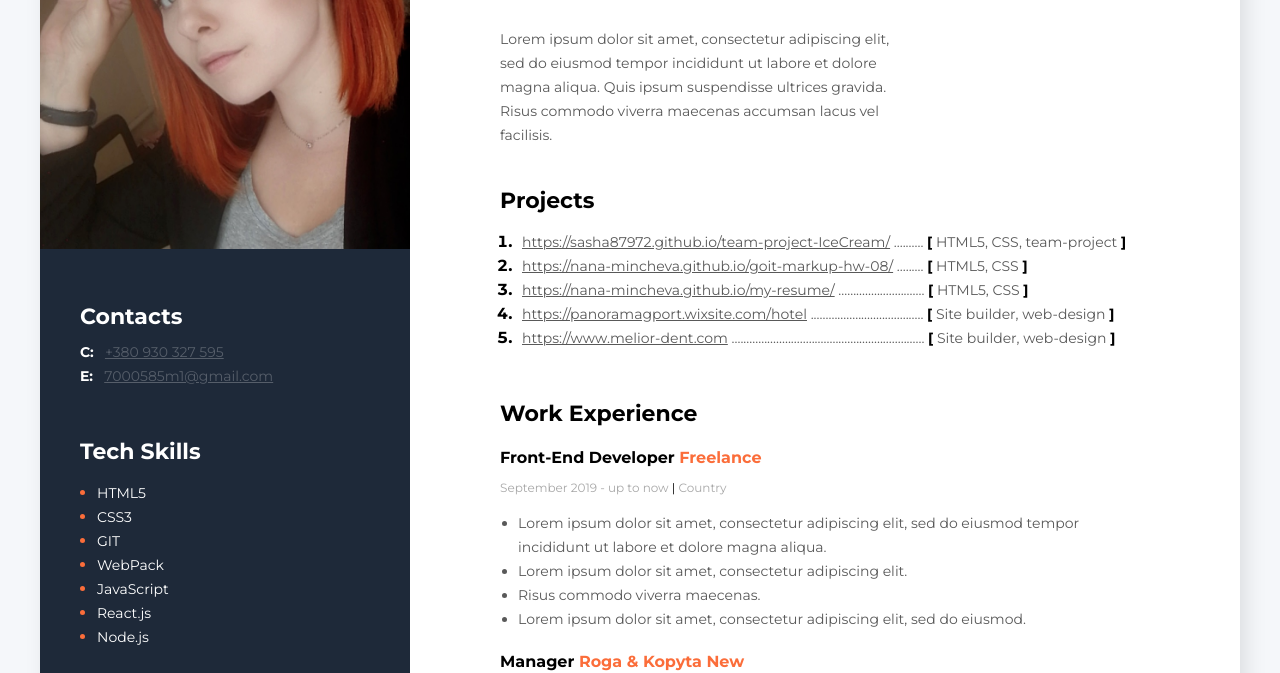
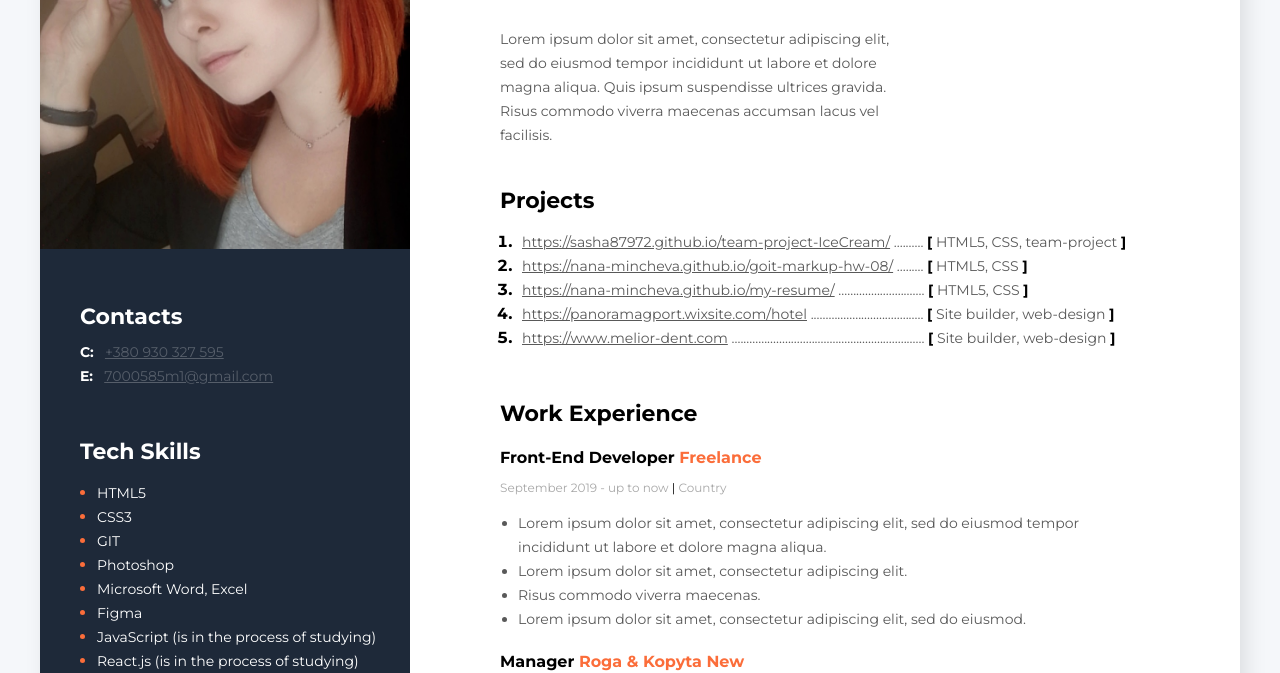
Before and after one commit to nana-mincheva/my-resume, a plain HTML site: page index.html in a window 1280 px wide. Shown: the part 282-955 px from the top of the page. Drawn offline with Linux system fonts and the light colour scheme.

Commit message:
add skills

```diff
--- a/index.html
+++ b/index.html
@@ -145,10 +145,12 @@
                     <li class="skills-item"> <span class="skills-item-text">HTML5</span></li>
                     <li class="skills-item"> <span class="skills-item-text">CSS3</span></li>
                     <li class="skills-item"> <span class="skills-item-text">GIT</span></li>
-                    <li class="skills-item"> <span class="skills-item-text">WebPack</span></li>
-                    <li class="skills-item"> <span class="skills-item-text">JavaScript</span></li>
-                    <li class="skills-item"> <span class="skills-item-text">React.js</span></li>
-                    <li class="skills-item"> <span class="skills-item-text">Node.js</span></li>
+                    <li class="skills-item"> <span class="skills-item-text">Photoshop</span></li>
+                    <li class="skills-item"> <span class="skills-item-text">Microsoft Word, Excel</span></li>
+                    <li class="skills-item"> <span class="skills-item-text">Figma</span></li>
+                    <li class="skills-item"> <span class="skills-item-text">JavaScript (is in the process of studying)</span></li>
+                    <li class="skills-item"> <span class="skills-item-text">React.js (is in the process of studying)</span></li>
+                    <li class="skills-item"> <span class="skills-item-text">Node.js (is in the process of studying)</span></li>
                 </ul>
             </div>
 
```
